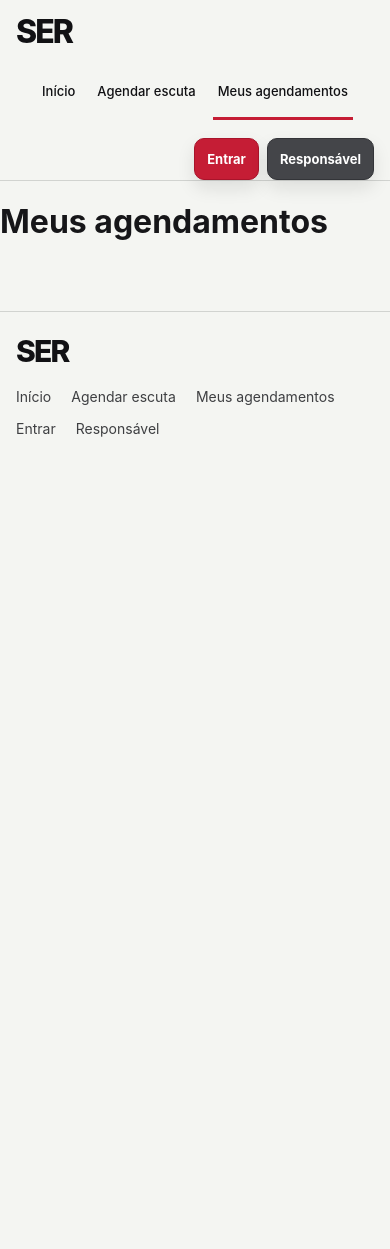
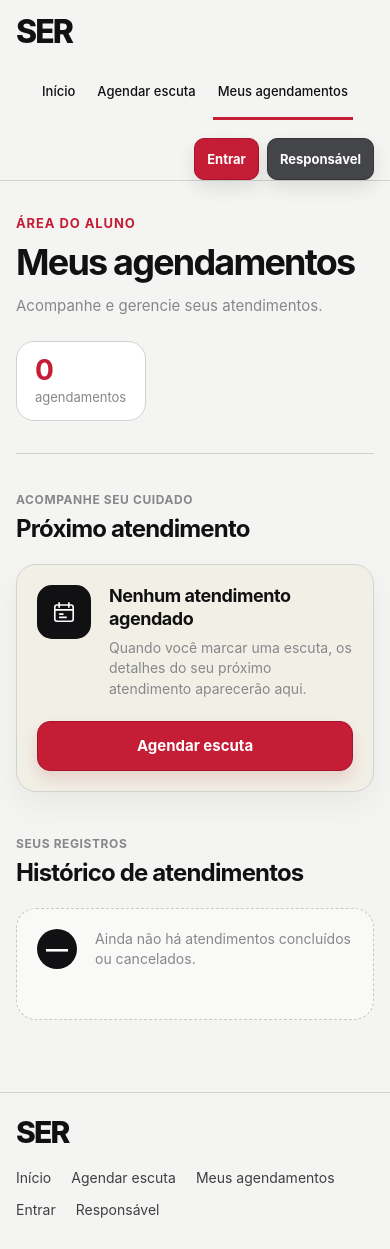
Before and after one commit to kymuray/SER_, a React (Vite) app: page /agendamentos in a window 390 px wide. Before the commit the page ends 844 px from the top, so only its background shows below. Built offline with nearby package versions, Linux system fonts and the light colour scheme.

Commit message:
feat: reformular meus agendamentos

```diff
--- /dev/null
+++ b/src/pages/MeusAgendamentos/MeusAgendamentos.css
@@ -0,0 +1,335 @@
+.appointments-page {
+  width: min(var(--content-width), calc(100% - 112px));
+  margin: 0 auto;
+  padding: 72px 0 24px;
+  flex: 1 0 auto;
+}
+
+.appointments-page__header {
+  display: flex;
+  align-items: flex-end;
+  justify-content: space-between;
+  gap: 32px;
+  padding-bottom: 42px;
+  border-bottom: 1px solid var(--color-line);
+}
+
+.appointments-page__eyebrow,
+.appointments-section__eyebrow {
+  margin: 0 0 10px;
+  color: var(--color-primary);
+  font-size: 13px;
+  font-weight: 750;
+  letter-spacing: 0.07em;
+  line-height: 1.35;
+  text-transform: uppercase;
+}
+
+.appointments-page__header h1 {
+  margin: 0;
+  color: var(--color-ink);
+  font-size: clamp(2.2rem, 4vw, 3.35rem);
+  font-weight: 750;
+  letter-spacing: -0.05em;
+  line-height: 1.08;
+}
+
+.appointments-page__description {
+  margin: 14px 0 0;
+  color: var(--color-muted);
+  font-size: 17px;
+  line-height: 1.45;
+}
+
+.appointments-page__summary {
+  display: flex;
+  min-width: 142px;
+  flex-direction: column;
+  align-items: flex-start;
+  justify-content: center;
+  padding: 18px 22px;
+  border: 1px solid var(--color-line);
+  border-radius: 18px;
+  background: var(--color-surface);
+}
+
+.appointments-page__summary strong {
+  color: var(--color-primary);
+  font-size: 28px;
+  font-weight: 750;
+  letter-spacing: -0.04em;
+  line-height: 1;
+}
+
+.appointments-page__summary span {
+  margin-top: 5px;
+  color: var(--color-muted);
+  font-size: 13px;
+  line-height: 1.3;
+}
+
+.appointments-section {
+  margin-top: 50px;
+}
+
+.appointments-section--history {
+  margin-top: 58px;
+}
+
+.appointments-section__heading {
+  display: flex;
+  align-items: flex-end;
+  justify-content: space-between;
+  gap: 24px;
+  margin-bottom: 20px;
+}
+
+.appointments-section__eyebrow {
+  margin-bottom: 7px;
+  color: var(--color-muted);
+  font-size: 12px;
+  letter-spacing: 0.05em;
+}
+
+.appointments-section h2 {
+  margin: 0;
+  color: var(--color-ink);
+  font-size: clamp(1.45rem, 3vw, 2rem);
+  font-weight: 700;
+  letter-spacing: -0.035em;
+  line-height: 1.2;
+}
+
+.appointment-card {
+  display: flex;
+  min-height: 190px;
+  align-items: center;
+  gap: 24px;
+  padding: 28px 32px;
+  border: 1px solid var(--color-line);
+  border-radius: 24px;
+  background: var(--color-surface);
+  box-shadow: 0 14px 32px rgb(20 20 20 / 5%);
+}
+
+.appointment-card--empty {
+  background: var(--color-cream);
+}
+
+.appointment-card__empty-icon {
+  display: grid;
+  width: 64px;
+  height: 64px;
+  flex: 0 0 64px;
+  place-items: center;
+  border-radius: 18px;
+  background: var(--color-ink);
+  color: #fff;
+}
+
+.appointment-card__empty-icon svg {
+  width: 30px;
+  height: 30px;
+  stroke: currentColor;
+  stroke-linecap: round;
+  stroke-linejoin: round;
+  stroke-width: 1.5;
+}
+
+.appointment-card__empty-copy {
+  min-width: 0;
+  flex: 1;
+}
+
+.appointment-card__empty-copy h3 {
+  margin: 0;
+  color: var(--color-ink);
+  font-size: 20px;
+  font-weight: 700;
+  letter-spacing: -0.025em;
+  line-height: 1.25;
+}
+
+.appointment-card__empty-copy p {
+  max-width: 620px;
+  margin: 8px 0 0;
+  color: var(--color-muted);
+  font-size: 15px;
+  line-height: 1.45;
+}
+
+.appointment-card__action {
+  display: inline-flex;
+  min-height: 50px;
+  flex: 0 0 auto;
+  align-items: center;
+  justify-content: center;
+  padding: 0 22px;
+  border: 1px solid #a8142b;
+  border-radius: 13px;
+  background: var(--color-primary);
+  box-shadow: 0 8px 16px rgb(148 20 39 / 14%);
+  color: #fff;
+  font-size: 15px;
+  font-weight: 650;
+  text-decoration: none;
+  transition: background-color 160ms ease, box-shadow 160ms ease, transform 160ms ease;
+}
+
+.appointment-card__action:hover {
+  transform: translateY(-1px);
+  background: var(--color-primary-dark);
+  box-shadow: 0 10px 20px rgb(148 20 39 / 20%);
+}
+
+.history-empty {
+  display: flex;
+  min-height: 132px;
+  align-items: center;
+  gap: 18px;
+  padding: 24px 28px;
+  border: 1px dashed #c7c9c6;
+  border-radius: 20px;
+  background: rgb(255 255 255 / 48%);
+}
+
+.history-empty__mark {
+  display: grid;
+  width: 48px;
+  height: 48px;
+  flex: 0 0 48px;
+  place-items: center;
+  border-radius: 50%;
+  background: var(--color-ink);
+  color: #fff;
+  font-size: 22px;
+  font-weight: 650;
+}
+
+.history-empty p {
+  margin: 0;
+  color: var(--color-muted);
+  font-size: 15px;
+  line-height: 1.45;
+}
+
+@media (max-width: 1180px) {
+  .appointments-page {
+    width: calc(100% - 64px);
+  }
+}
+
+@media (max-width: 760px) {
+  .appointments-page {
+    width: calc(100% - 40px);
+    padding-top: 48px;
+  }
+
+  .appointments-page__header {
+    align-items: flex-start;
+    flex-direction: column;
+    gap: 24px;
+    padding-bottom: 32px;
+  }
+
+  .appointments-page__summary {
+    min-width: 130px;
+    padding: 14px 18px;
+  }
+
+  .appointments-section {
+    margin-top: 38px;
+  }
+
+  .appointments-section--history {
+    margin-top: 44px;
+  }
+
+  .appointment-card {
+    min-height: 0;
+    flex-wrap: wrap;
+    gap: 18px;
+    padding: 24px;
+  }
+
+  .appointment-card__empty-copy {
+    flex-basis: calc(100% - 82px);
+  }
+
+  .appointment-card__action {
+    width: 100%;
+    margin-top: 4px;
+  }
+}
+
+@media (max-width: 480px) {
+  .appointments-page {
+    width: calc(100% - 32px);
+    padding-top: 34px;
+  }
+
+  .appointments-page__header h1 {
+    font-size: 2.25rem;
+  }
+
+  .appointments-page__description {
+    font-size: 15px;
+  }
+
+  .appointments-section h2 {
+    font-size: 1.5rem;
+  }
+
+  .appointment-card {
+    align-items: flex-start;
+    padding: 20px;
+    border-radius: 20px;
+  }
+
+  .appointment-card__empty-icon {
+    width: 54px;
+    height: 54px;
+    flex-basis: 54px;
+    border-radius: 15px;
+  }
+
+  .appointment-card__empty-icon svg {
+    width: 26px;
+    height: 26px;
+  }
+
+  .appointment-card__empty-copy {
+    flex-basis: calc(100% - 72px);
+  }
+
+  .appointment-card__empty-copy h3 {
+    font-size: 18px;
+  }
+
+  .appointment-card__empty-copy p,
+  .history-empty p {
+    font-size: 14px;
+  }
+
+  .history-empty {
+    min-height: 112px;
+    align-items: flex-start;
+    padding: 20px;
+  }
+
+  .history-empty__mark {
+    width: 40px;
+    height: 40px;
+    flex-basis: 40px;
+  }
+}
+
+@media (prefers-reduced-motion: reduce) {
+  .appointment-card__action {
+    transition: none;
+  }
+
+  .appointment-card__action:hover {
+    transform: none;
+  }
+}
--- a/src/pages/MeusAgendamentos/MeusAgendamentos.tsx
+++ b/src/pages/MeusAgendamentos/MeusAgendamentos.tsx
@@ -1,7 +1,62 @@
+import './MeusAgendamentos.css'
+
 function MeusAgendamentos() {
   return (
-    <main>
-      <h1>Meus agendamentos</h1>
+    <main className="appointments-page" id="conteudo-principal">
+        <header className="appointments-page__header">
+          <div>
+            <p className="appointments-page__eyebrow">Área do aluno</p>
+            <h1>Meus agendamentos</h1>
+            <p className="appointments-page__description">
+              Acompanhe e gerencie seus atendimentos.
+            </p>
+          </div>
+          <div className="appointments-page__summary" aria-label="Resumo de agendamentos">
+            <strong>0</strong>
+            <span>agendamentos</span>
+          </div>
+        </header>
+
+        <section className="appointments-section" aria-labelledby="upcoming-title">
+          <div className="appointments-section__heading">
+            <div>
+              <p className="appointments-section__eyebrow">Acompanhe seu cuidado</p>
+              <h2 id="upcoming-title">Próximo atendimento</h2>
+            </div>
+          </div>
+
+          <div className="appointment-card appointment-card--empty">
+            <div className="appointment-card__empty-icon" aria-hidden="true">
+              <svg viewBox="0 0 24 24" fill="none" focusable="false">
+                <rect x="3.5" y="5.5" width="17" height="15" rx="2" />
+                <path d="M7.5 3.5v4M16.5 3.5v4M3.5 10h17M8 14h3M8 17h6" />
+              </svg>
+            </div>
+            <div className="appointment-card__empty-copy">
+              <h3>Nenhum atendimento agendado</h3>
+              <p>
+                Quando você marcar uma escuta, os detalhes do seu próximo atendimento aparecerão aqui.
+              </p>
+            </div>
+            <a className="appointment-card__action" href="/agendar">
+              Agendar escuta
+            </a>
+          </div>
+        </section>
+
+        <section className="appointments-section appointments-section--history" aria-labelledby="history-title">
+          <div className="appointments-section__heading">
+            <div>
+              <p className="appointments-section__eyebrow">Seus registros</p>
+              <h2 id="history-title">Histórico de atendimentos</h2>
+            </div>
+          </div>
+
+          <div className="history-empty">
+            <div className="history-empty__mark" aria-hidden="true">—</div>
+            <p>Ainda não há atendimentos concluídos ou cancelados.</p>
+          </div>
+        </section>
     </main>
   )
 }
```
